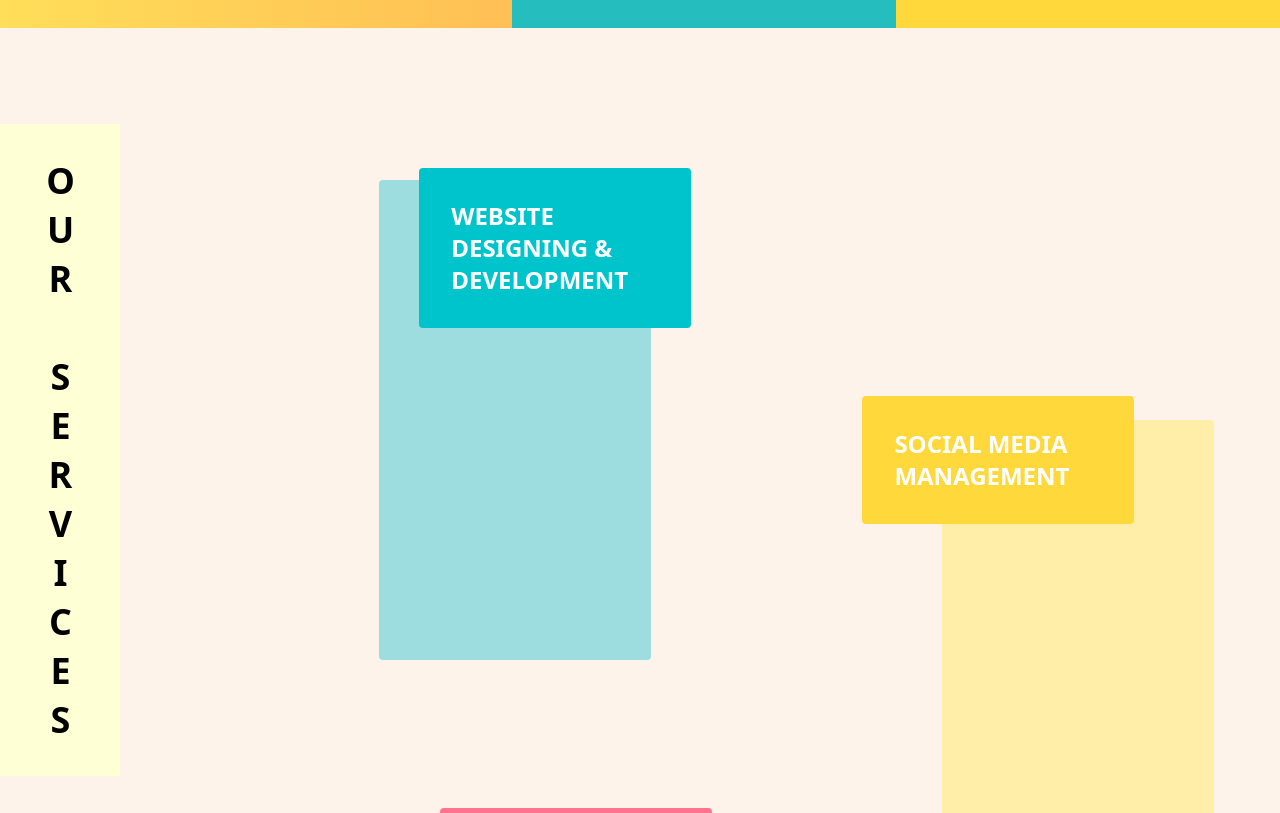
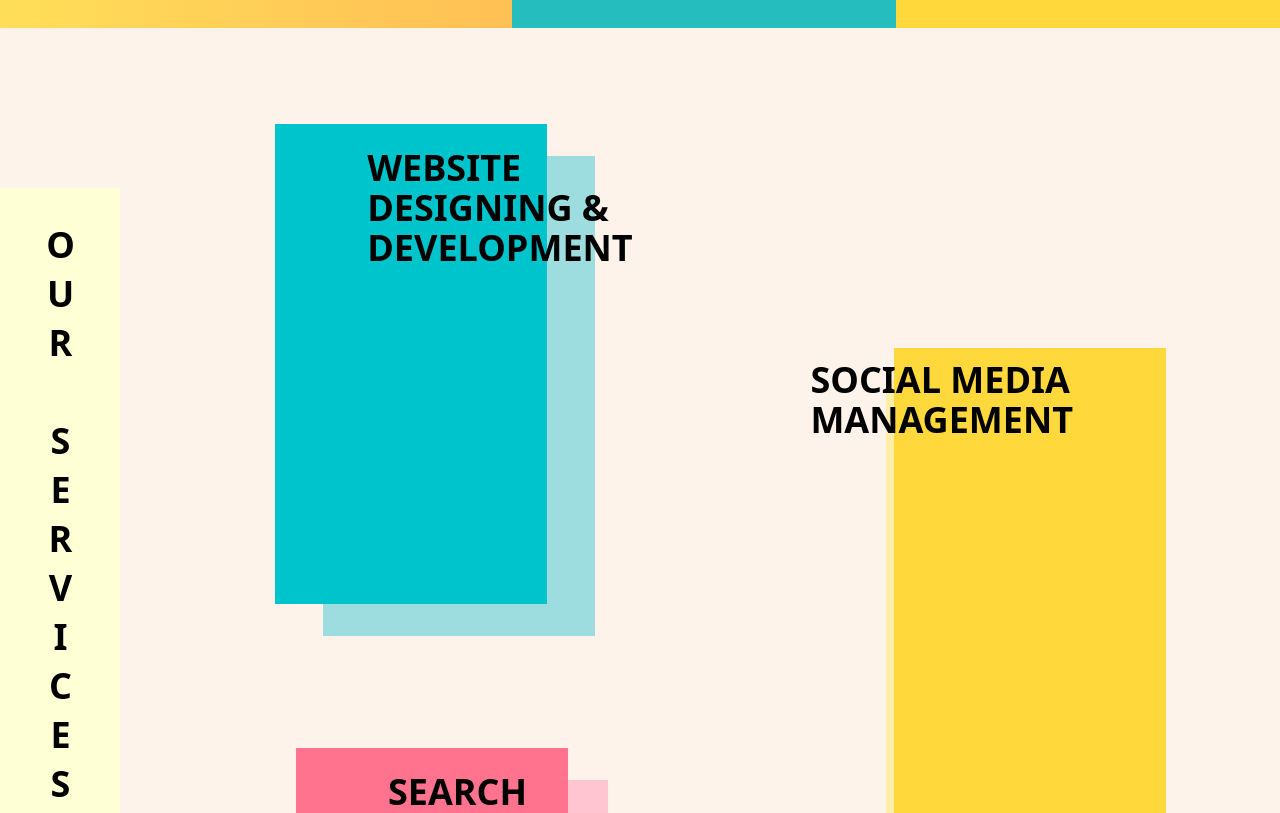
Before and after one commit to The-social-beez/the-social-beez, a Next.js app: page / in a window 1280 px wide. Shown: the part 2340-3153 px from the top of the page. Built offline with nearby package versions, Linux system fonts and the light colour scheme; a web font is replaced by a local one.

Commit message:
minor our services changes

```diff
--- a/src/components/OurServices/OurServices.module.css
+++ b/src/components/OurServices/OurServices.module.css
@@ -76,28 +76,28 @@
 
 @media (min-width: 768px) {
     .our_services {
-        @apply h-[94rem];
+        @apply h-[94rem] z-[1];
     }
 
 
     .our_services h4 {
         writing-mode: vertical-lr;
         text-orientation: upright;
-        @apply text-center text-4xl p-8 px-10 font-semibold bg-[#feffd4];
+        @apply text-center text-4xl p-8 px-10 mt-16 font-semibold bg-[#feffd4];
     }
 
     .blocks{
-        @apply absolute w-[17rem] h-[30rem] transition-all duration-1000 text-4xl font-bold text-left;
+        @apply absolute w-[17rem] h-[30rem] text-4xl font-bold text-left;
     }
 
     .transition_all_1s{
-        @apply transition-all duration-1000;
+        @apply transition-[top,left] duration-1000;
     }
 
     /* ------------------------- DIV 1 ---------------------- */
 
     .our_services .parent1 {
-        @apply blocks top-0 left-[20%] xl:left-[24%];
+        @apply blocks top-4 left-[20%] xl:left-[24%];
     }
 
     .our_services .parent1 .content{
@@ -148,7 +148,7 @@
 
     /* ------------------------- DIV 4 ---------------------- */
     .our_services .parent4 {
-        @apply blocks top-[60rem] left-[63%] xl:left-[67%];
+        @apply blocks top-[55rem] left-[63%] xl:left-[67%];
     }
 
     .our_services .parent4 .content{
```
Also changed, not shown: src/components/OurServices/OurServices.tsx (+17 -4 lines).
